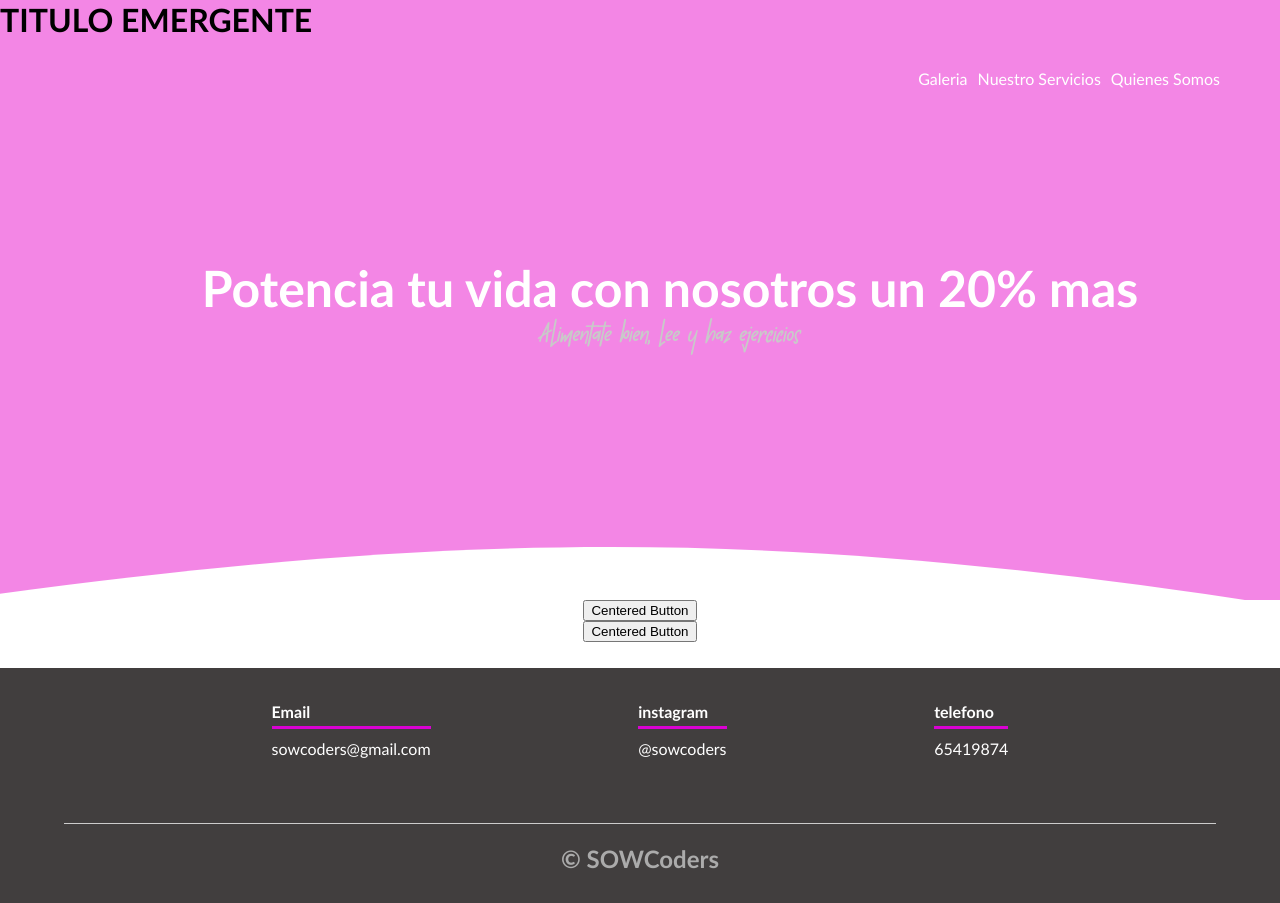
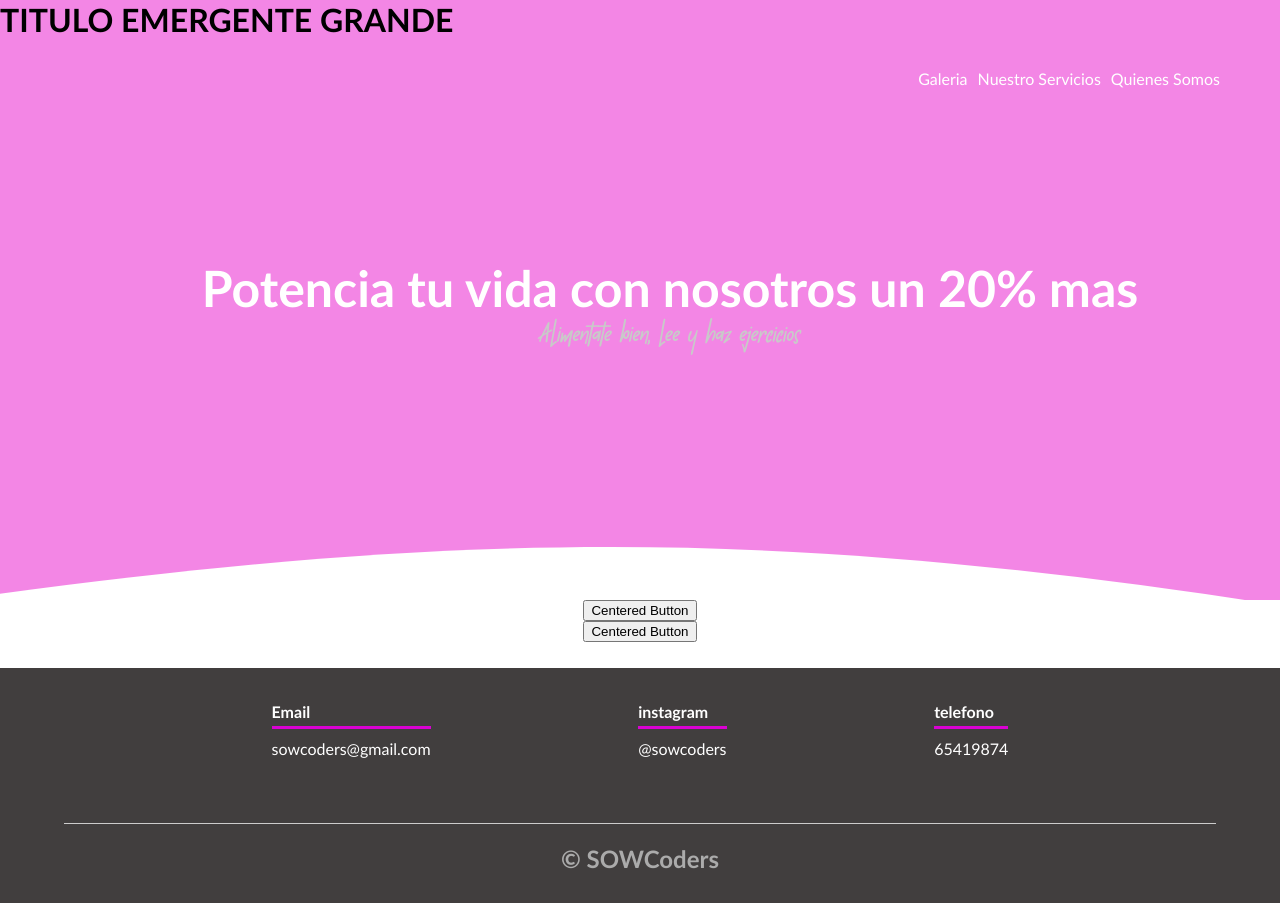
Before and after one commit to FranNievesLLA/PaginaPracticasSelectores, a plain HTML site: page index.html in a window 1280 px wide. Shown: the top 903 px of the page. Drawn offline with Linux system fonts and the light colour scheme.

Commit message:
Se actualiza el titulo

```diff
--- a/index.html
+++ b/index.html
@@ -14,7 +14,7 @@
     <!-- INFORMACION PRINCIPAL DE LA PAGINA -->
     <header>
 
-      <h1>TITULO EMERGENTE</h1>
+      <h1>TITULO EMERGENTE GRANDE</h1>
 
         <nav>
             <a>Quienes Somos</a>
```
